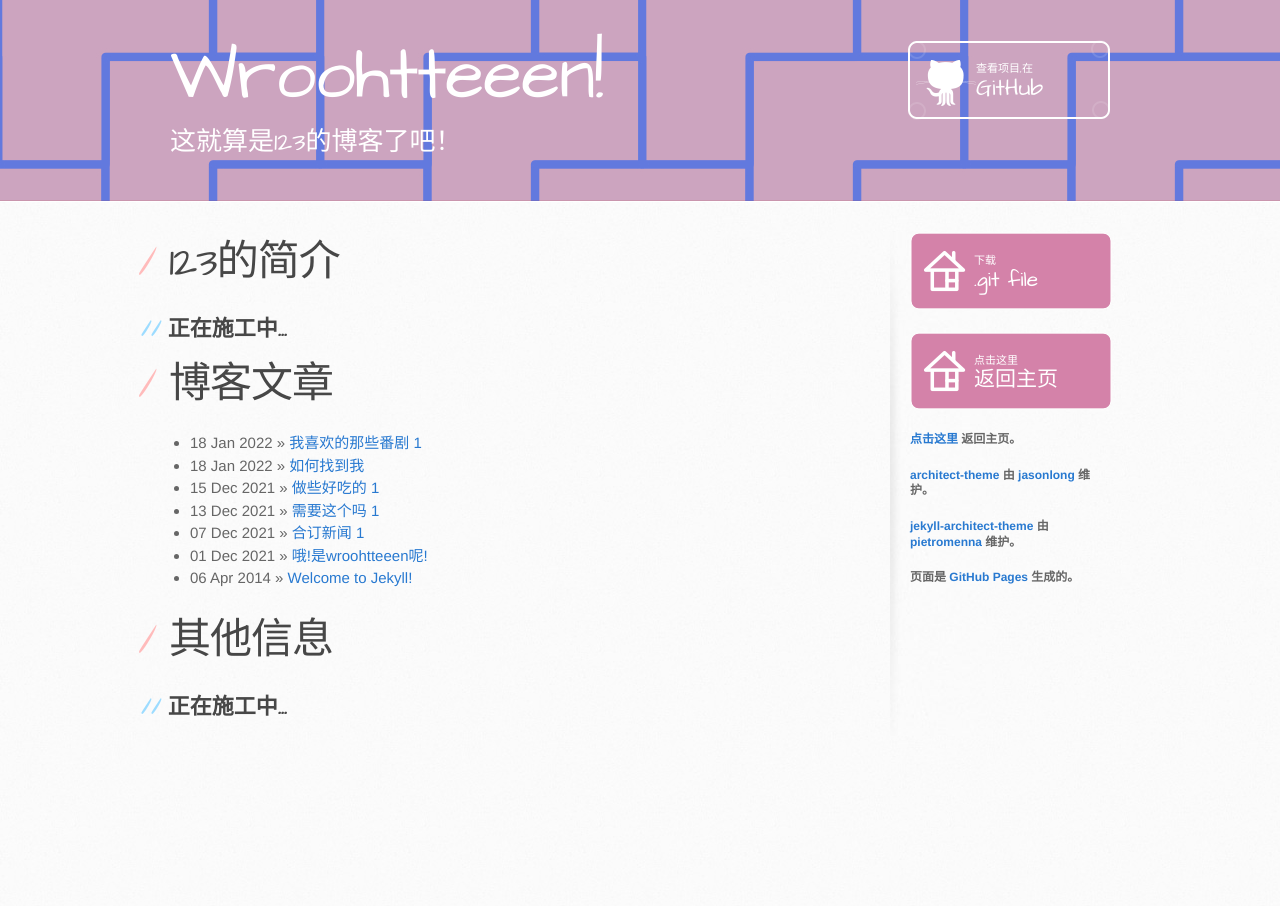
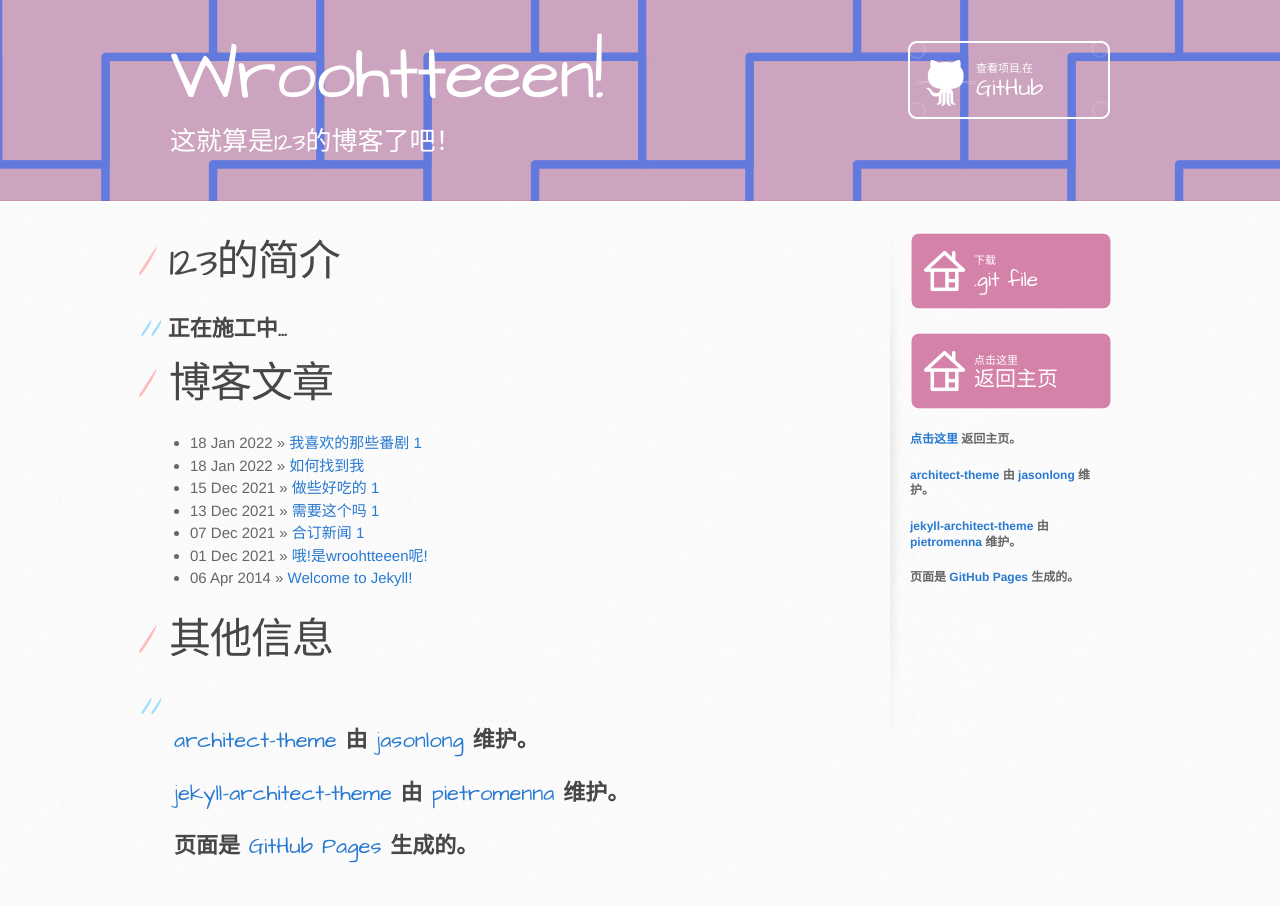
Before and after one commit to wroohtteeen123/wroohtteeen123.github.io, a Jekyll site: the page built from index.html, in a window 1280 px wide. Built offline with Jekyll 4.4.1, drawn with Linux system fonts in a browser that asks for light colours.

Commit message:
Update index.html

```diff
--- a/index.html
+++ b/index.html
@@ -18,6 +18,15 @@ title: 这里是123的网站!
   </ul>
 
   <h1>其他信息</h1>
-  <h2>正在施工中...</h2>
+
+  <h2>
+
+    <p class="repo-owner"><a href="https://github.com/jasonlong/architect-theme">architect-theme</a> 由 <a href="https://github.com/jasonlong">jasonlong</a> 维护。</p>
+
+    <p class="repo-owner"><a href="https://github.com/pietromenna/jekyll-architect-theme">jekyll-architect-theme</a> 由 <a href="https://github.com/pietromenna">pietromenna</a> 维护。</p>
+
+    <p class="repo-owner">页面是 <a href="https://pages.github.com">GitHub Pages</a> 生成的。</p>
+
+  </h2>
 
 </div>
```
